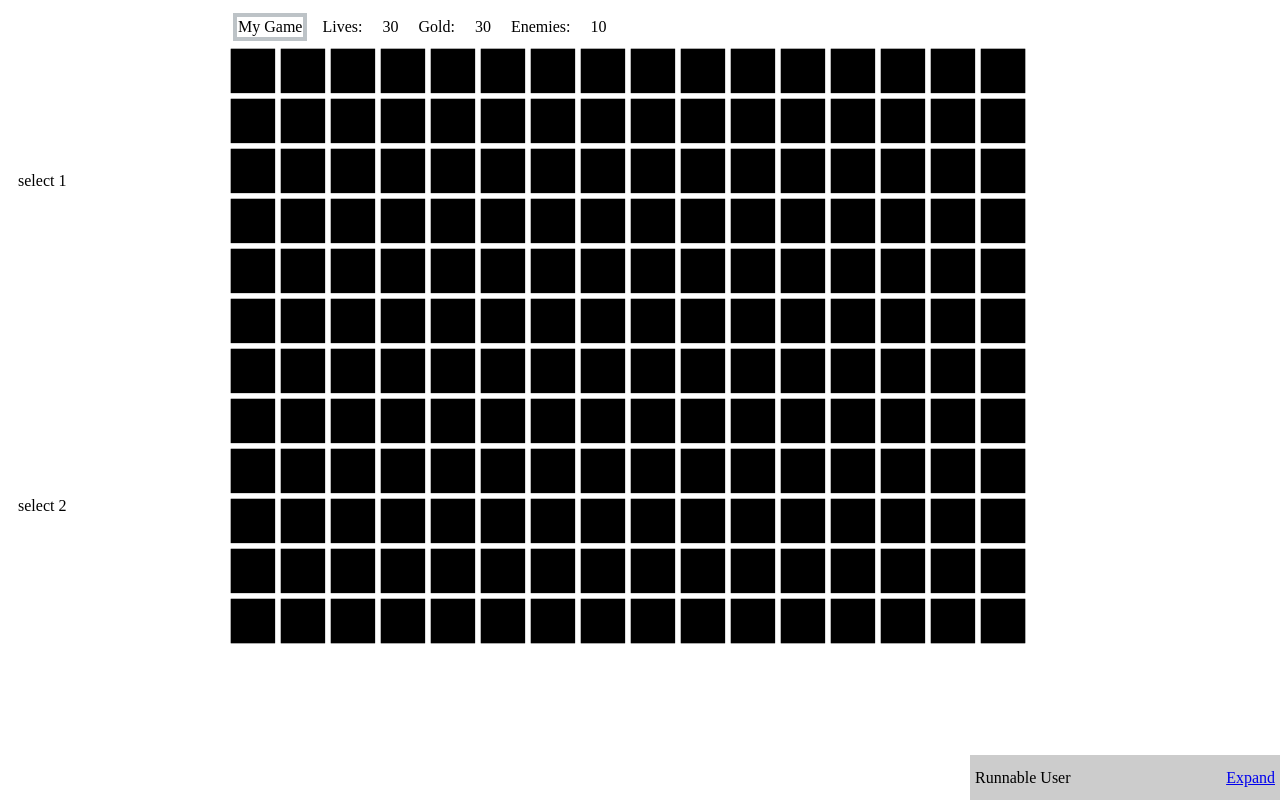
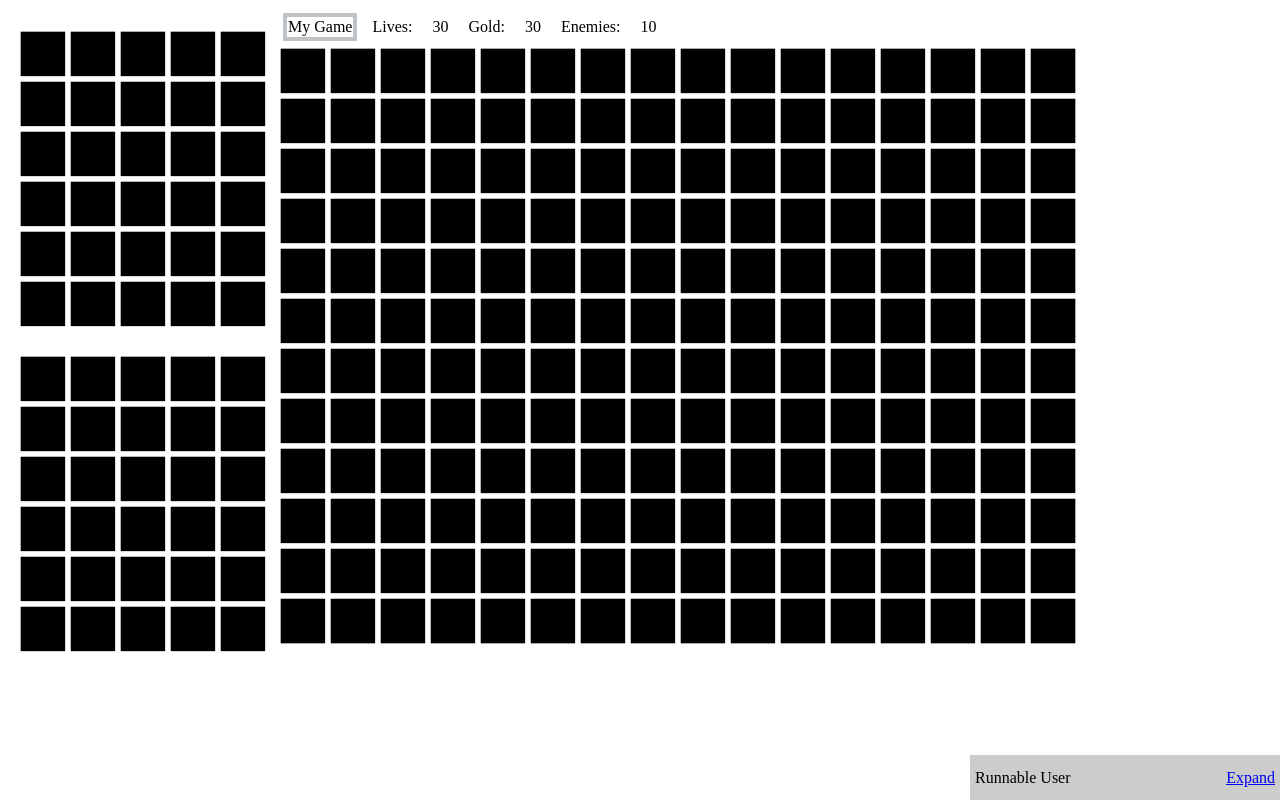
Before and after one commit to zlailari/Towers, a plain HTML site: page public/index.html in a window 1280 px wide. Drawn offline with nearby package versions, Linux system fonts and the light colour scheme.

Commit message:
Sidebar canvas

```diff
--- a/public/index.html
+++ b/public/index.html
@@ -19,10 +19,10 @@
 
     <div class="sideBarWrapper">
       <div class="sideBarItem">
-        <p> select 1 </p>
+        <canvas id="sideBarItem0"></canvas>
       </div>
       <div class="sideBarItem">
-        <p>select 2 </p>
+        <canvas id="sideBarItem1"></canvas>
       </div>
     </div>
 
@@ -46,9 +46,11 @@
 
     <!-- Inital home for chat box -->
     <div id="chat_div"></div>
+  </div>
 
 
-  </div>
+
   <script src="js/gamecore.js"></script>
+  <script src="js/sidebar.js"></script>
 </body>
 </html>
--- a/public/js/gamecore.js
+++ b/public/js/gamecore.js
@@ -1,21 +1,19 @@
-var can = document.getElementById("gameFrame");
-var ctx = can.getContext("2d");
+var gameCan = document.getElementById("gameFrame");
+var gameCtx = gameCan.getContext("2d");
 
 var frequency = 60;
 
-can.height = 600;
-can.width = 800;
+gameCan.height = 600;
+gameCan.width = 800;
 
-var offset = $( ".canvas" ).offset()
+var gameOffset = $( ".canvas" ).offset();
 
-var Grid = function () {
+var Grid = function (can, ctx, offset) {
     // Size of each cell with currect zoom
     this.distance = 50;
 
     // Grid draw properties
     this.gridColor = "#000000";
-    this.verticalLines = true;
-    this.horizontalLines = true;
 
     // Grid size
     this.rows = 12;
@@ -33,7 +31,7 @@ var Grid = function () {
     // Fill Cells array with Cell Objects
     for (var i = 0; i < this.rows; i++) {
         for (var j = 0; j < this.cols; j++) {
-            this.Cells[i][j] = new Cell(this, i, j);
+            this.Cells[i][j] = new Cell(this, ctx, i, j);
         }
     }
 
@@ -80,7 +78,7 @@ var CellType = Object.freeze({
     TRAP: 3
 });
 
-var Cell = function (Grid, row, col) {
+var Cell = function (Grid, ctx, row, col) {
     this.row = row;
     this.col = col;
 
@@ -134,13 +132,13 @@ var Cell = function (Grid, row, col) {
     }
 }
 
-var myGrid = new Grid();
+var myGrid = new Grid(gameCan, gameCtx, gameOffset);
 
-can.onmousemove = function (e) {
+gameCan.onmousemove = function (e) {
     myGrid.mouseMove(e.pageX, e.pageY);
 }
 
-can.addEventListener('click', handleMouseClick, false);
+gameCan.addEventListener('click', handleMouseClick, false);
 
 function handleMouseClick() {
     myGrid.mouseClick();
@@ -153,5 +151,5 @@ function gameLoop () {
 }
 
 function render () {
-    myGrid.draw(ctx);
+    myGrid.draw(gameCtx);
 }
--- /dev/null
+++ b/public/js/sidebar.js
@@ -0,0 +1,44 @@
+var sideCans = new Array(2);
+var sideOffsets = new Array(2);
+var sideCtxs = new Array(2);
+var sideGrids = new Array(2);
+for (var i = 0; i < sideCtxs.length; i++) {
+    sideCans[i] = document.getElementById("sideBarItem" + i);
+    sideCans[i].height = 300;
+    sideCans[i].width = 250;
+
+    sideOffsets[i] = $( ".sideBarItem"  + i ).offset();
+
+    sideCtxs[i] = sideCans[i].getContext("2d");
+
+    sideGrids[i] = new Grid(sideCans[i], sideCtxs[i], sideOffsets[i]);
+}
+
+var freq = 60;
+
+
+for (var i = 0; i < sideCans.length; i++) {
+    sideCans[i]
+    sideCans[i].onmousemove = function (e) {
+        myGrids[i].mouseMove(e.pageX, e.pageY);
+    }
+
+    sideCans[i].addEventListener('click', handleMouseClick, false);
+
+    function handleMouseClick() {
+        myGrids[i].mouseClick();
+    }
+}
+
+
+setInterval(sideLoop, freq);
+
+function sideLoop () {
+    sideRender();
+}
+
+function sideRender () {
+    for (var i = 0; i < sideGrids.length; i++) {
+        sideGrids[i].draw(sideCtxs[i]);
+    }
+}
```
